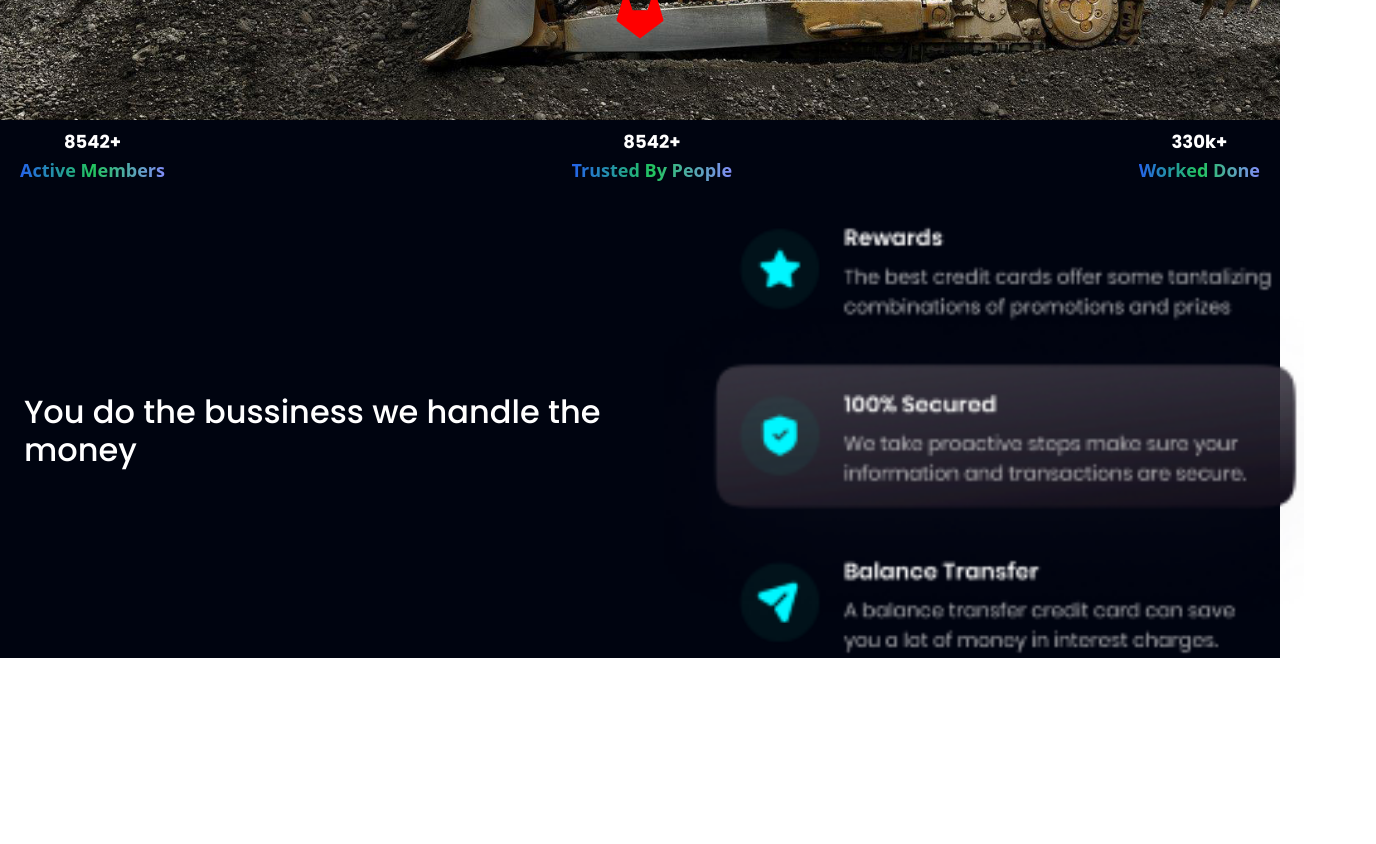
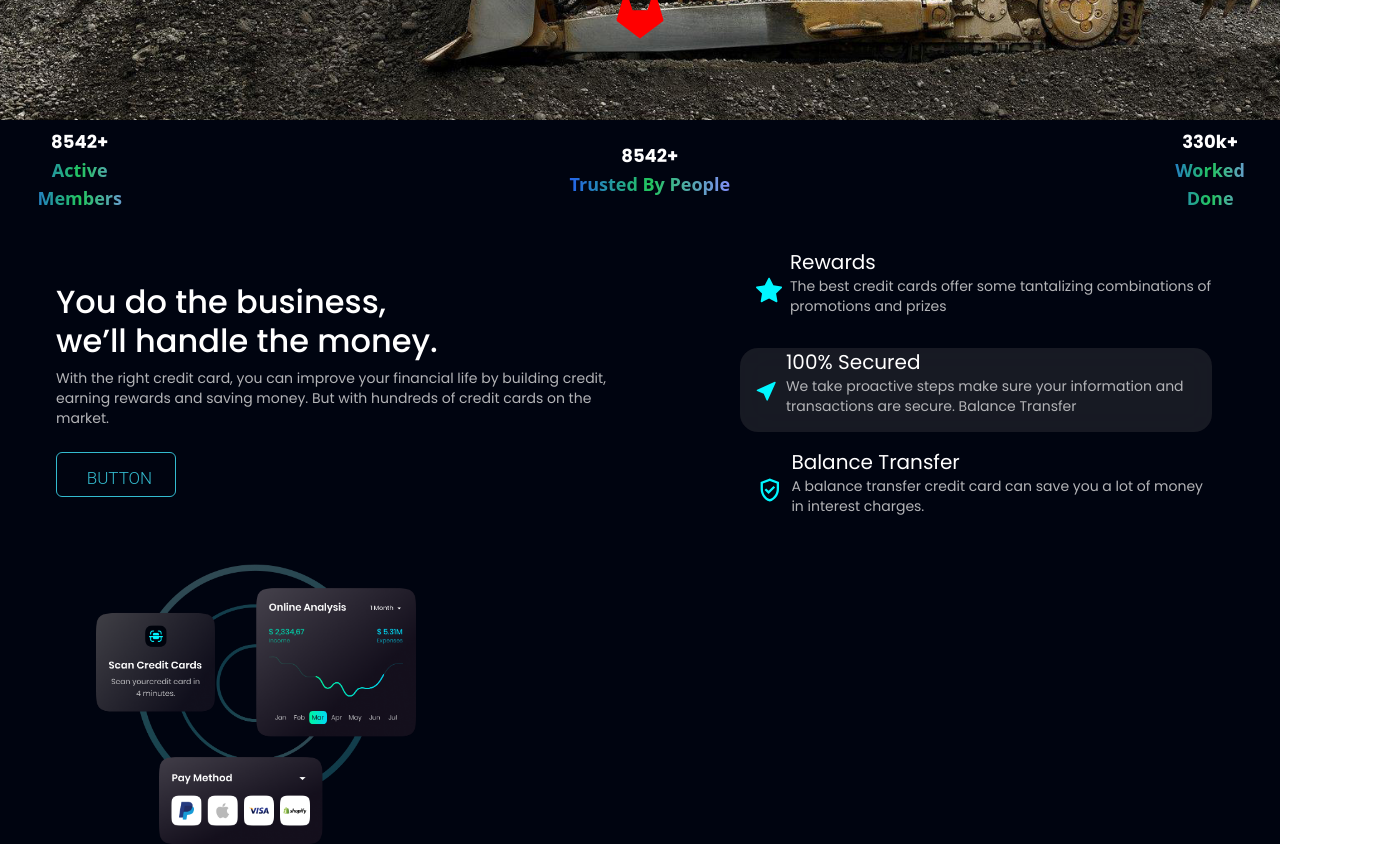
Before and after one commit to Danielazan/BillyMan, a React (Create React App) app: page / in a window 1280 px wide. Shown: the part 680-1524 px from the top of the page, 1376 px wide, since content can reach past the window. Before the commit the page ends 1362 px from the top, so only its background shows below. Built offline with nearby package versions, Linux system fonts and the light colour scheme.

Commit message:
another section added

```diff
--- a/src/Pages/Hero Page/Sats.jsx
+++ b/src/Pages/Hero Page/Sats.jsx
@@ -2,7 +2,12 @@ import React from 'react'
 import 'bootstrap/dist/css/bootstrap.min.css'
 import {Container,Row,Col} from 'react-bootstrap';
 import "./styles/Sats.css"
-import ListCard from "asstes/listcard.png"
+import Banner from "asstes/card.png"
+import { BsStarFill,BsFillCursorFill } from "react-icons/bs";
+import { BiCheckSquare } from "react-icons/bi";
+import { MdOutlineGppGood,MdGppGood } from "react-icons/md";
+import "./styles/istButton.css"
+
 
 const Sats = () => {
   return (
@@ -12,7 +17,7 @@ const Sats = () => {
             <span className='font-bold text-lg lg:2xl font-poppins text-white '>8542+</span>
             <span className='font-bold text-lg lg:2xl bg-gradient-to-r from-blue-600 via-green-500 to-indigo-400 inline-block text-transparent bg-clip-text '>Active Members</span>
         </div>
-        <div className='flex flex-col  mb-1 mt-2 items-center text-center justify-center align-items-center'>
+        <div className='flex flex-col  mb-1 mt-2 items-center text-center justify-center align-items-center sm:w-full'>
             <span className='font-bold text-lg lg:2xl  font-poppins text-white'>8542+</span>
             <span className='font-bold text-lg lg:2xl lg:4xl  bg-gradient-to-r from-blue-600 via-green-500 to-indigo-400 inline-block text-transparent bg-clip-text'>Trusted By People</span>
         </div>
@@ -23,15 +28,67 @@ const Sats = () => {
       </div>
 
       {/* the two div section starts here */}
-      <div className='w-screen flex flex-col lg:flex-row m-6'>
-        <div className='w-1/2 flex flex-col items-center justify-center font-poppins text-white'>
-          <h2>
-            You do the bussiness we handle the money
+      <div className='w-screen flex flex-col lg:flex-row lg:m-6'>
+
+        <div className='w-screen lg:w-1/2 flex flex-col items-center lg:items-start justify-center font-poppins text-white lg:mr-19 lg:ml-8 lg:py-x'>
+          <h2 className='text-white flex flex-col items-start font-poppins text=lg mr-8 text-left'>
+          You do the business, <span>we’ll handle the money.</span>
           </h2>
+          <div className=' text-[#b3b4b7] text-sm font-poppins ml-4 lg:ml-0'>
+          With the right credit card, you can improve your financial life by building credit, earning rewards and saving money. But with hundreds of credit cards on the market.
+          </div>
+          <button className="btn w-[120px] h-[45px] mt-4 items-center justify-end"> Button
+          </button>
         </div>
+
+        <div className='w-screen lg:w-1/2 flex flex-col items-center justify-between  lg:mx-7 lg:px-14'>
+
+            {/* the list card */}
+            <div className='flex items-center justify-center gap-2 m-2'>
+            <BsStarFill color="#00f6ff" className='text-4xl ml-4 ' />
+            <section>
+              <span className='text-white text-white text-xl font-poppins'>
+                Rewards
+              </span>
+              <p className='text-[#b3b4b7] text-sm font-poppins'>
+              The best credit cards offer some tantalizing combinations of promotions and prizes
+              </p>
+            </section>
+            </div>
+
+            <div className='flex items-center justify-center gap-2 backdrop-blur-lg bg-[#737373] bg-opacity-20 m-2 rounded-[18px] '>
+            <BsFillCursorFill color="#00f6ff" className='text-4xl ml-4 ' />
+            <section>
+              <span className='text-white text-white text-xl font-poppins'>
+                100% Secured
+              </span>
+              <p className='text-[#b3b4b7] text-sm font-poppins'>
+                    We take proactive steps make sure your information and transactions are secure.
+                    Balance Transfer
+              </p>
+            </section>
+            </div>
+
+            <div className='flex items-center justify-center gap-2 m-2'>
+            <MdOutlineGppGood color="#00f6ff" className='text-4xl ml-4 ' />
+            <section>
+              <span className='text-white text-white text-xl font-poppins'>
+                 Balance Transfer
+              </span>
+              <p className='text-[#b3b4b7] text-sm font-poppins'>
+                  A balance transfer credit card can save you a lot of money in interest charges.
+              </p>
+            </section>
+            </div>
+        </div>
+      </div>
+
+      {/* second two div section */}
+      <div className='flex flex-col lg:flex-row w-screen h-fit mx-24'>
         <div className='w-1/2'>
-        <img className="w-full max-w-full h-auto sm:w-6/2 md:w-6/2" src={ListCard} alt="Image description"/>
+           <img className=" h-auto w-1/2 sm:w-1/2 md:w-1/2" src={Banner} alt="Image description"/>
         </div>
+        <div className='w-1/2'></div>
       </div>
     </div>
   )
--- /dev/null
+++ b/src/Pages/Hero Page/styles/istButton.css
@@ -0,0 +1,60 @@
+*{
+    margin: 0;
+    padding: 0;
+    box-sizing: border-box;
+}
+.btn {
+    --color: #33bbcf;
+    --color2: rgb(10, 25, 30);
+    padding: 0.8em 1.75em;
+    background-color: transparent;
+    border-radius: 6px;
+    border: .3px solid var(--color);
+    transition: .5s;
+    position: relative;
+    overflow: hidden;
+    cursor: pointer;
+    z-index: 1;
+    font-weight: 300;
+    font-size: 17px;
+    font-family: 'Roboto', 'Segoe UI', sans-serif;
+    text-transform: uppercase;
+    color: var(--color);
+   }
+
+   .btn::after, .btn::before {
+    content: '';
+    display: block;
+    height: 100%;
+    width: 100%;
+    transform: skew(90deg) translate(-50%, -50%);
+    position: absolute;
+    inset: 50%;
+    left: 25%;
+    z-index: -1;
+    transition: .5s ease-out;
+    background-color: var(--color);
+   }
+
+   .btn::before {
+    top: -50%;
+    left: -25%;
+    transform: skew(90deg) rotate(180deg) translate(-50%, -50%);
+   }
+
+   .btn:hover::before {
+    transform: skew(45deg) rotate(180deg) translate(-50%, -50%);
+   }
+
+   .btn:hover::after {
+    transform: skew(45deg) translate(-50%, -50%);
+   }
+
+   .btn:hover {
+    color: var(--color2);
+   }
+
+   .btn:active {
+    filter: brightness(.7);
+    transform: scale(.98);
+   }
--- a/src/components/Navbars.jsx
+++ b/src/components/Navbars.jsx
@@ -55,7 +55,7 @@ const Navbars = () => {
           <NavLink to='' className={`font-poppins font-bold cursor-pointer text-[16px] text-white no-underline`}>Home</NavLink>
           <NavLink to='' className={`font-poppins font-bold cursor-pointer text-[16px] text-white no-underline`}>About</NavLink>
           <NavLink to='' className={`font-poppins font-bold cursor-pointer text-[16px] text-white no-underline`}>Services</NavLink>
-          <NavLink to='' className={`font-poppins font-bold cursor-pointer text-[16px] text-white no-underline`}>Features</NavLink>
+          <NavLink to='/signup' className={`font-poppins font-bold cursor-pointer text-[18px] text-white no-underline`}>Admin</NavLink>
           <NavLink to='' className={`font-poppins font-bold cursor-pointer text-[16px] text-white no-underline`}>Contact</NavLink>
         </div>
         </div>
```
